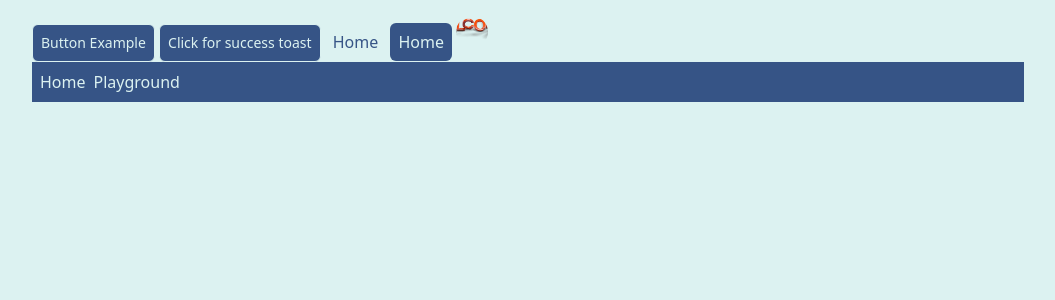
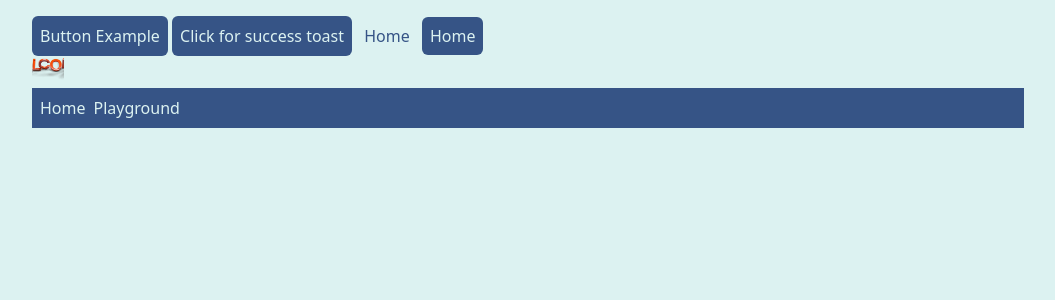
Before and after one commit to HabilAmardias/Privat-Unmei, a SvelteKit app in the folder frontend/: page /playground in a window 1280 px wide. Shown: the top 300 px of the page, without its empty margins (112-1167 px from the left). Built offline with nearby package versions, Linux system fonts and the light colour scheme.

Commit message:
feat: add cloudinary image component to optimize image loading

```diff
--- a/frontend/package.json
+++ b/frontend/package.json
@@ -34,6 +34,7 @@
 		"prettier-plugin-tailwindcss": "^0.6.11",
 		"svelte": "^5.25.0",
 		"svelte-check": "^4.0.0",
+		"svelte-cloudinary": "^2.3.0",
 		"tailwindcss": "^4.0.0",
 		"typescript": "^5.0.0",
 		"typescript-eslint": "^8.20.0",
--- a/frontend/src/lib/components/button/Button.svelte
+++ b/frontend/src/lib/components/button/Button.svelte
@@ -4,12 +4,13 @@
     export type ButtonProps = {
         children: Snippet
         onClick?: () => void
+        className: string
         formAction? : string
     }
 
-    let {children, onClick, formAction} : ButtonProps = $props()
+    let {children, onClick, formAction, className} : ButtonProps = $props()
 </script>
 
-<Button.Root formaction={formAction} onclick={onClick} class="rounded-md bg-[var(--tertiary-color)] p-2 font-light text-sm text-[var(--secondary-color)] border border-[--tertiary-color] hover:border-[var(--primary-color)] hover:text-[var(--primary-color)] hover:cursor-pointer">
+<Button.Root formaction={formAction} onclick={onClick} class={className}>
     {@render children()}
 </Button.Root>
--- a/frontend/src/lib/components/button/Link.svelte
+++ b/frontend/src/lib/components/button/Link.svelte
@@ -3,18 +3,13 @@
 	import type { Snippet } from "svelte";
     type anchorProps = {
         href: string
-        inverted?: boolean
+        className: string
         children: Snippet
     }
-    let {href, children, inverted = false} : anchorProps = $props()
-
-    let anchorClass = $state<string>("text-[var(--tertiary-color)] hover:text-[var(--secondary-color)]")
-    if (inverted){
-        anchorClass = "text-[var(--secondary-color)] hover:text-[var(--tertiary-color)]"
-    }
+    let {href, children, className} : anchorProps = $props()
 </script>
 
 
-<Button.Root href={href} class={anchorClass}>
+<Button.Root href={href} class={className}>
     {@render children()}
 </Button.Root>
--- /dev/null
+++ b/frontend/src/lib/components/image/CldImage.svelte
@@ -0,0 +1,17 @@
+<script lang="ts">
+    import { CldImage } from 'svelte-cloudinary';
+    type cldImageProps = {
+        src: string
+        alt?: string
+        width?: number
+        height?: number
+    }
+    let {src, alt, width = 32, height = 32} : cldImageProps = $props()
+</script>
+
+<CldImage
+    src={src}
+    alt={alt}
+    width={width}
+    height={height}
+/>
--- a/frontend/src/lib/components/image/Image.svelte
+++ b/frontend/src/lib/components/image/Image.svelte
@@ -4,17 +4,29 @@
         width?: number
         src: string
         alt?: string
-        rounded?: boolean
+        className: string
     }
-    let {height=32, width=32, src, alt, rounded} : imageProps = $props()
+    let {height=32, width=32, src, alt, className} : imageProps = $props()
     let containerStyle = `height: ${height}px; width: ${width}px;`
-    let containerClass = $state<string>(`inline-block overflow-hidden flex-none`)
-    if (rounded){
-        containerClass += ` rounded-full `
-    }
-    let imageClass = "h-full w-full object-cover"
+    let isLoading = $state<boolean>(true)
 </script>
 
-<div class={containerClass} style={containerStyle}>
-    <img width={width} height={height} class={imageClass} src={src} alt={alt}/>
+<div class={className} style={containerStyle}>
+    <img style:display={isLoading? "none" : "inline"} class="h-full w-full object-cover" src={src} alt={alt} onload={() =>{
+            isLoading = false
+        }}/>
+    {#if isLoading}
+        <div class="h-full w-full object-cover bg-gradient-to-r from-transparent via-gray-300 to-transparent animate-shimmer"></div>
+    {/if}
 </div>
+
+<style>
+    @keyframes shimmer {
+        0% { background-position: 0%; }
+        100% { background-position: 100%; }
+    }
+
+    .animate-shimmer {
+        animation: shimmer 1.5s infinite;
+    }
+</style>
--- a/frontend/src/lib/components/menubar/Menubar.svelte
+++ b/frontend/src/lib/components/menubar/Menubar.svelte
@@ -3,10 +3,11 @@
 	import type { Snippet } from "svelte";
     type menubarProps = {
         children: Snippet
+        className: string
     }
-    let {children} : menubarProps = $props()
+    let {children, className} : menubarProps = $props()
 </script>
 
-<Menubar.Root class="bg-[var(--tertiary-color)] p-2 flex gap-1">
+<Menubar.Root class={className}>
     {@render children()}
 </Menubar.Root>
--- a/frontend/src/routes/playground/+page.svelte
+++ b/frontend/src/routes/playground/+page.svelte
@@ -3,9 +3,9 @@
     import Link from "$lib/components/button/Link.svelte";
     import toast from 'svelte-french-toast';
     import Image from "$lib/components/image/Image.svelte";
-    import srcImg from '$lib/images/svelte-welcome.png'
 	import Menubar from "$lib/components/menubar/Menubar.svelte";
 	import Menu from "$lib/components/menubar/Menu.svelte";
+    import imageSrc from "$lib/images/svelte-welcome.png"
 
     function openToastSuccess(){
         toast.success("Success!",{
@@ -15,31 +15,31 @@
 </script>
 
 <div>
-    <Button>
+    <Button className="bg-[var(--tertiary-color)] p-2 text-[var(--secondary-color)] hover:text-[var(--primary-color)] cursor-pointer rounded-md">
         Button Example
     </Button>
-    <Button onClick={openToastSuccess}>
+    <Button className="bg-[var(--tertiary-color)] p-2 text-[var(--secondary-color)] hover:text-[var(--primary-color)] cursor-pointer rounded-md" onClick={openToastSuccess}>
         Click for success toast
     </Button>
     <span class="bg[var(--secondary-color)] p-2 rounded-md">
-        <Link href="/">
+        <Link className="text-[var(--tertiary-color)] hover:text-[var(--primary-color)]" href="/">
             Home
         </Link>
     </span>
     <span class="bg-[var(--tertiary-color)] p-2 rounded-md">
-        <Link href="/" inverted={true}>
+        <Link href="/" className="text-[var(--secondary-color)] hover:text-[var(--primary-color)]">
             Home
         </Link>
     </span>
-    <Image src={srcImg} alt="test-image" rounded={true}/>
-    <Menubar>
+    <Image src={imageSrc} alt="test-image" className="rounded-full" height={32} width={32}/>
+    <Menubar className="bg-[var(--tertiary-color)] p-2 flex gap-1">
         <Menu separator={true}>
-            <Link href="/home" inverted={true}>
+            <Link href="/home" className="text-[var(--secondary-color)] hover:text-[var(--primary-color)]">
                 Home
             </Link>
         </Menu>
         <Menu>
-            <Link href="/playground" inverted={true}>
+            <Link href="/playground" className="text-[var(--secondary-color)] hover:text-[var(--primary-color)]">
                 Playground
             </Link>
         </Menu>
```
Also changed, not shown: 1 other file (tests, documents, lock files or other folders).
